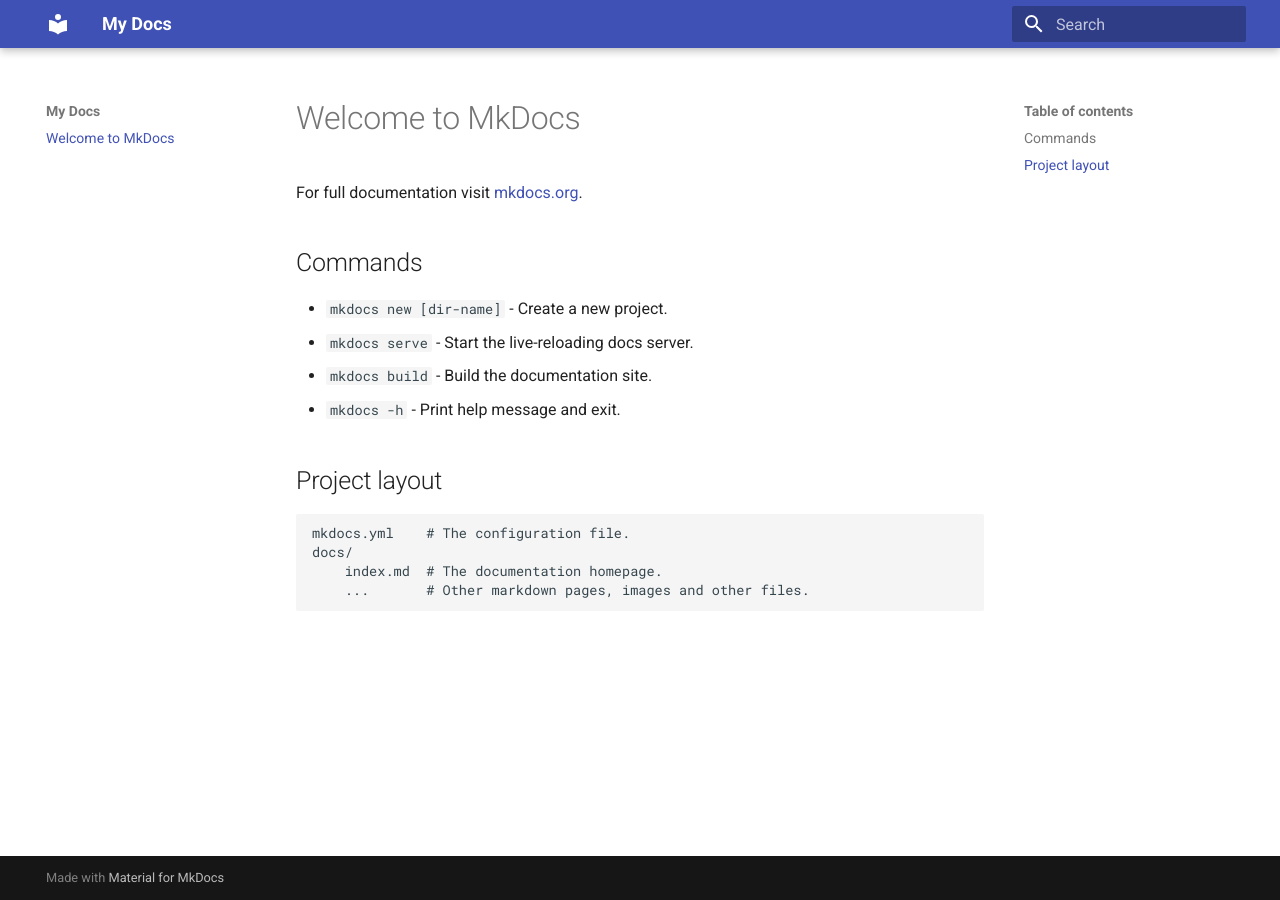
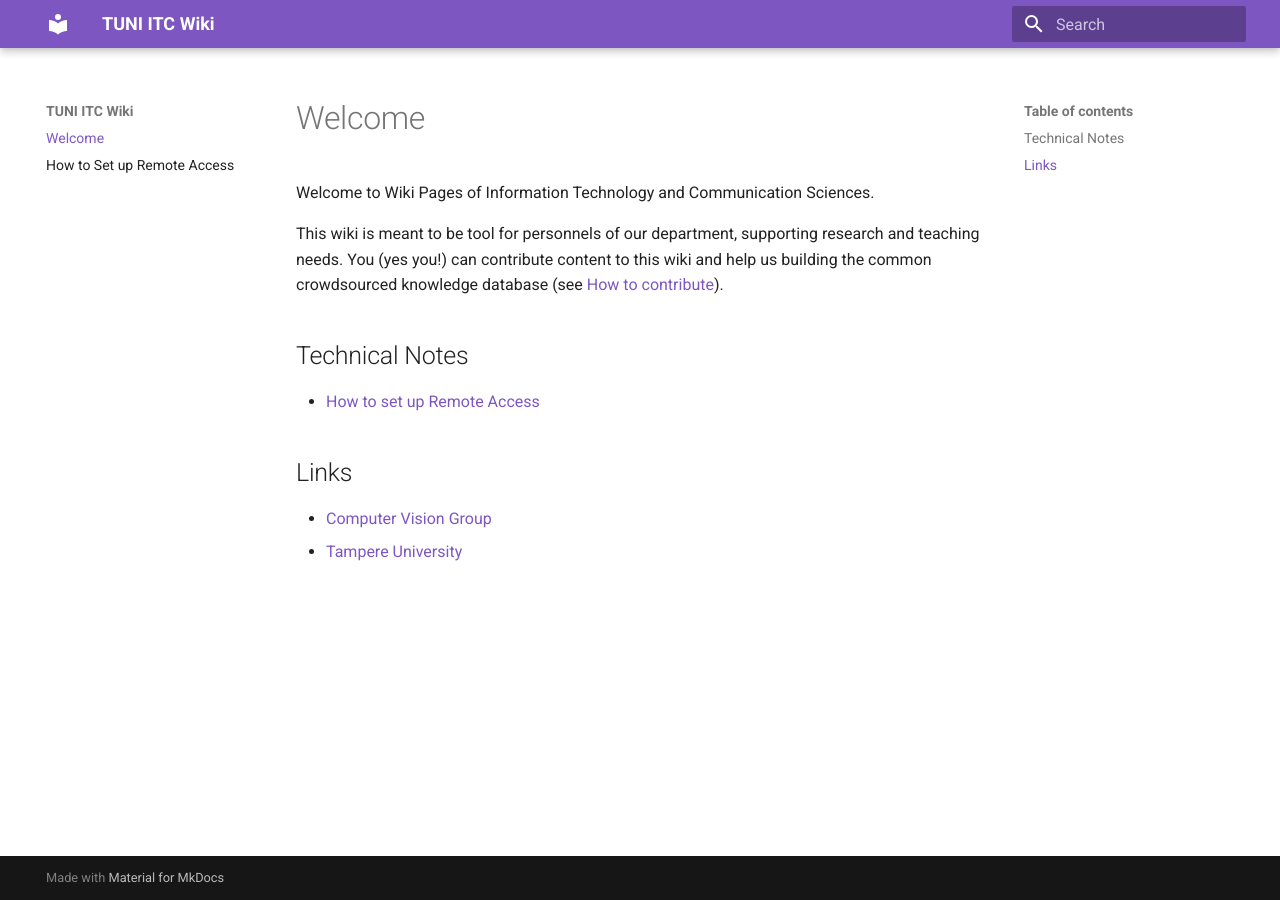
Before and after one commit to TUNI-ITC/wiki, an MkDocs documentation site: the page built from docs/index.md, in a window 1280 px wide. Built offline with MkDocs 1.6.1 and Material for MkDocs 9.7.7, drawn with Linux system fonts in a browser that asks for light colours.

Commit message:
init commit style: color, admonitions support; content: added how to setup remote access index: init commit (links + description README: how to contribute to the wiki

```diff
--- a/docs/index.md
+++ b/docs/index.md
@@ -1,17 +1,12 @@
-# Welcome to MkDocs
+# Welcome
 
-For full documentation visit [mkdocs.org](https://www.mkdocs.org).
+Welcome to Wiki Pages of Information Technology and Communication Sciences.
 
-## Commands
+This wiki is meant to be tool for personnels of our department, supporting research and teaching needs. You (yes you!) can contribute content to this wiki and help us building the common crowdsourced knowledge database (see [How to contribute](https://tuni-itc.github.io/wiki/)).
 
-* `mkdocs new [dir-name]` - Create a new project.
-* `mkdocs serve` - Start the live-reloading docs server.
-* `mkdocs build` - Build the documentation site.
-* `mkdocs -h` - Print help message and exit.
+## Technical Notes
+- [How to set up Remote Access](how-to-set-up-remote-access.md)
 
-## Project layout
-
-    mkdocs.yml    # The configuration file.
-    docs/
-        index.md  # The documentation homepage.
-        ...       # Other markdown pages, images and other files.
+## Links
+- [Computer Vision Group](https://research.tuni.fi/vision/)
+- [Tampere University](https://www.tuni.fi/en)
--- a/mkdocs.yml
+++ b/mkdocs.yml
@@ -1,4 +1,11 @@
-site_name: My Docs
+site_name: TUNI ITC Wiki
 
 theme:
-    name: material
+    name:
+        material
+    palette:
+        primary: deep purple
+
+markdown_extensions:
+  - admonition
+  - pymdownx.superfences
```
Also changed, not shown: README.md (+10 -1 lines), docs/how-to-set-up-remote-access.md (added, +58 -0 lines).
